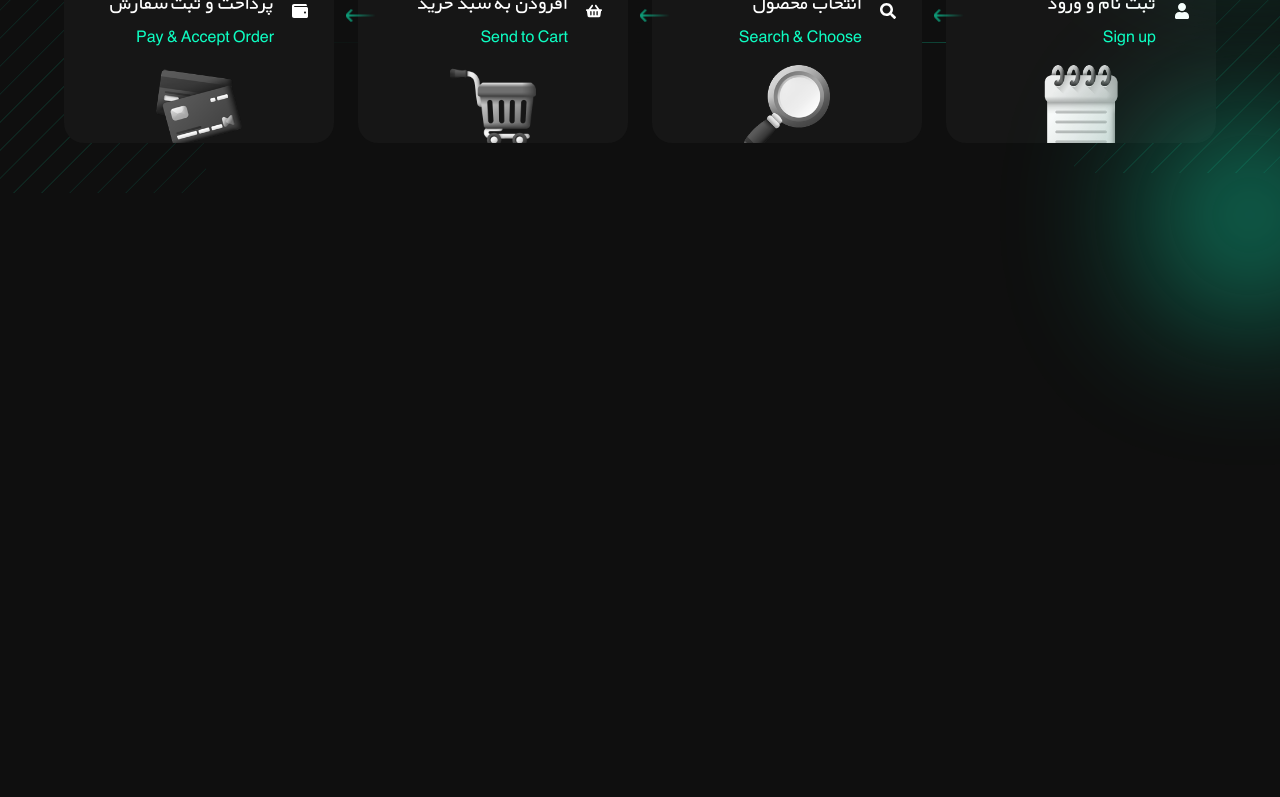
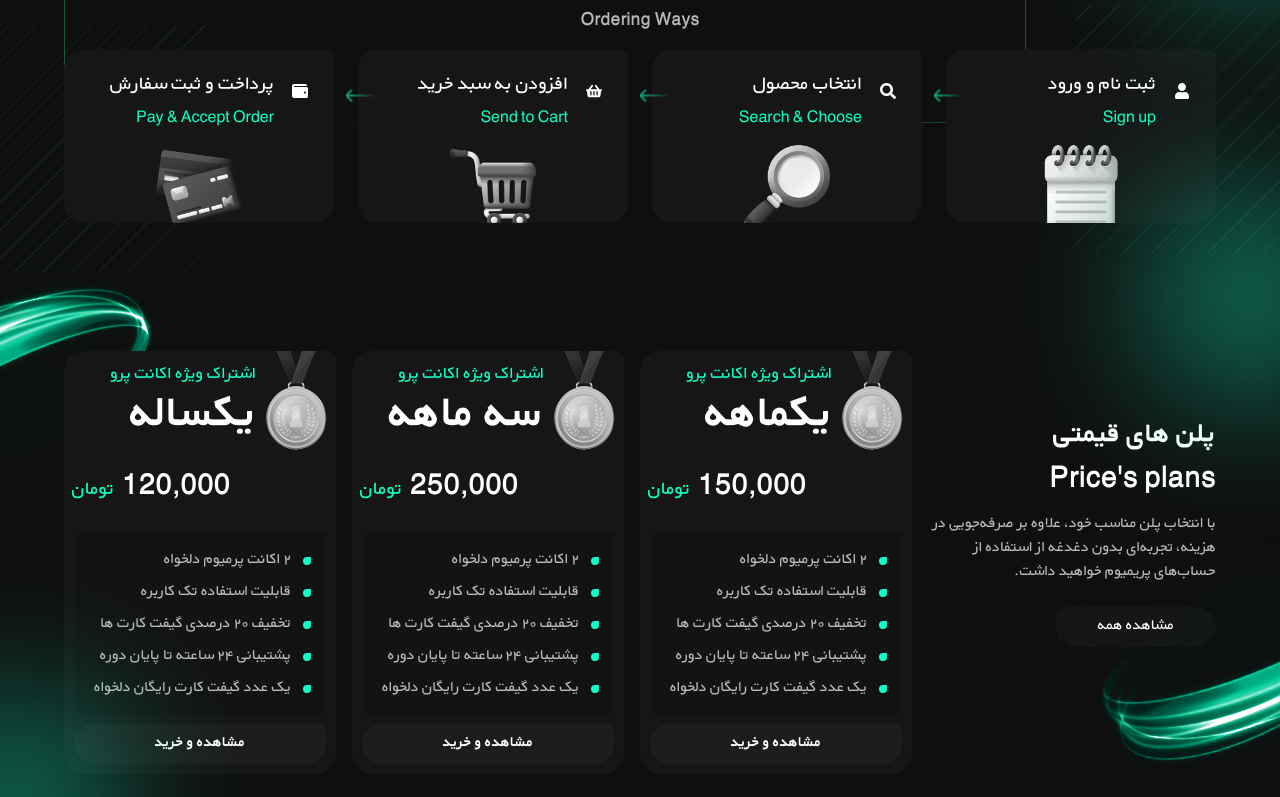
Before and after one commit to PAPAshady/account-pro, a Next.js app: page / in a window 1280 px wide. Shown: the part 2000-2797 px from the top of the page. Built offline with nearby package versions, Linux system fonts and the light colour scheme.

Commit message:
feat: implemented plans section

```diff
--- a/src/app/page.js
+++ b/src/app/page.js
@@ -3,15 +3,17 @@ import Categories from '@templates/index/Categories/Categories';
 import Services from '@templates/index/Services/Services';
 import AppleId from '@templates/index/AppleId/AppleId';
 import OrderingWays from '@templates/index/OrderingWays/OrderingWays';
+import Plans from '@templates/index/Plans/Plans';
 
 export default function Home() {
   return (
-    <div className="space-y-27 overflow-x-hidden">
+    <div className="space-y-27 lg:space-y-32 overflow-x-hidden">
       <Banner />
       <Categories />
       <Services />
       <AppleId />
       <OrderingWays />
+      <Plans />
       <div className="h-100"></div>
     </div>
   );
--- /dev/null
+++ b/src/components/modules/Cards/PlanCard/PlanCard.jsx
@@ -0,0 +1,65 @@
+import Image from 'next/image';
+import PrimaryButton from '../../PrimaryButton/PrimaryButton';
+
+export default function PlanCard({ title, price }) {
+  return (
+    <div className="bg-box group sm:rounded-box-ltr overflow-hidden rounded-t-lg rounded-b-3xl">
+      <div className="group-hover:bg-primary group-hover:bg-hatching group-hover:text-blackColor flex items-end justify-between gap-2 pt-2 pb-4 transition-colors duration-300 sm:flex-col sm:gap-4">
+        <div className="flex sm:w-full">
+          <div className="ms-2 -mt-2 hidden shrink-0 min-[390px]:block">
+            <Image
+              alt="#1"
+              width={47}
+              height={70}
+              src="/images/medal.png"
+              className="md:h-24.75 md:w-16"
+            />
+          </div>
+          <div className="ps-4 min-[390px]:ps-2">
+            <span className="text-primary group-hover:text-blackColor text-sm transition-colors duration-300 sm:text-lg">
+              اشتراک ویژه اکانت پرو
+            </span>
+            <p className="text-4xl font-bold sm:text-5xl">{title}</p>
+          </div>
+        </div>
+        <div className="flex items-center pe-2 pb-1">
+          <span className="text-lg font-bold sm:text-2xl lg:text-3xl">
+            {price.toLocaleString()}
+          </span>
+          <span className="text-primary group-hover:text-blackColor ms-1 transition-colors duration-300 sm:text-lg lg:ms-2 lg:mt-2 lg:text-xl">
+            تومان
+          </span>
+        </div>
+      </div>
+      <div className="p-2.5">
+        <div className="mb-2.5 rounded-lg rounded-tr-sm bg-[#00000026] p-3.75">
+          <ul className="space-y-2">
+            <li className="flex items-center gap-3">
+              <span className="bg-primary mt-1 size-2 rounded-lg rounded-tr-xs"></span>
+              <span className="text-paragraph">۲ اکانت پرمیوم دلخواه</span>
+            </li>
+            <li className="flex items-center gap-3">
+              <span className="bg-primary mt-1 size-2 rounded-lg rounded-tr-xs"></span>
+              <span className="text-paragraph">قابلیت استفاده تک کاربره</span>
+            </li>
+            <li className="flex items-center gap-3">
+              <span className="bg-primary mt-1 size-2 rounded-lg rounded-tr-xs"></span>
+              <span className="text-paragraph">تخفیف ۲۰ درصدی گیفت کارت ها</span>
+            </li>
+            <li className="flex items-center gap-3">
+              <span className="bg-primary mt-1 size-2 rounded-lg rounded-tr-xs"></span>
+              <span className="text-paragraph">پشتیبانی ۲۴ ساعته تا پایان دوره</span>
+            </li>
+            <li className="flex items-center gap-3">
+              <span className="bg-primary mt-1 size-2 rounded-lg rounded-tr-xs"></span>
+              <span className="text-paragraph">یک عدد گیفت کارت رایگان دلخواه</span>
+            </li>
+          </ul>
+        </div>
+        <PrimaryButton dir="ltr" className="w-full font-bold">
+          مشاهده و خرید
+        </PrimaryButton>
+      </div>
+    </div>
+  );
+}
--- a/src/components/templates/index/OrderingWays/OrderingWays.jsx
+++ b/src/components/templates/index/OrderingWays/OrderingWays.jsx
@@ -70,7 +70,6 @@ export default function OrderingWays() {
               ))}
             </div>
           </div>
-          <div className="h-200"></div>
         </div>
       </div>
     </div>
@@ -81,7 +80,7 @@ function OrderingWaysItem({ title, subtitle, image, icon, id }) {
   return (
     <div className="relative">
       {id < 4 && (
-        <div className="absolute top-10 -left-3">
+        <div className="absolute top-10 -left-3 hidden lg:block">
           <Image
             src="/images/index/ordering-ways-left-arrow.png"
             width={30}
--- /dev/null
+++ b/src/components/templates/index/Plans/Plans.jsx
@@ -0,0 +1,68 @@
+import Image from 'next/image';
+
+import PlanCard from '@modules/Cards/PlanCard/PlanCard';
+import Particle from '@modules/Particle/Particle';
+import PrimaryButton from '@modules/PrimaryButton/PrimaryButton';
+
+const plans = [
+  { id: 1, title: 'یکماهه', price: 150_000 },
+  { id: 2, title: 'سه ماهه', price: 250_000 },
+  { id: 4, title: 'یکساله', price: 120_000 },
+];
+
+export default function Plans() {
+  return (
+    <div className="relative container">
+      <Particle className="-bottom-30 -left-35 z-2 size-40 opacity-60 blur-[75px] sm:size-45 sm:blur-[80px]" />
+      <div className="absolute -top-30 -right-70 min-[1100px]:-bottom-10! sm:top-[unset] sm:-right-60 sm:-bottom-30 lg:-right-60">
+        <Image
+          alt=""
+          src="/images/index/ring-particle-4.png"
+          width={257}
+          height={182}
+          className="h-70.5 w-89.25 -rotate-5 mix-blend-color-dodge lg:h-80.5 lg:w-99.25"
+        />
+        <div className="bg-primary absolute inset-0 size-full mix-blend-hue"></div>
+      </div>
+      <div className="absolute -bottom-50 -left-65 sm:-top-20 sm:-bottom-[unset] sm:-left-70 lg:-top-32 lg:-left-65">
+        <Image
+          alt=""
+          src="/images/index/ring-particle-4.png"
+          width={257}
+          height={182}
+          className="h-70.5 w-89.25 -rotate-44 rotate-x-180 mix-blend-color-dodge lg:h-80.5 lg:w-99.25"
+        />
+        <div className="bg-primary absolute inset-0 size-full mix-blend-hue"></div>
+      </div>
+
+      <div className="gap-4 min-[1100px]:flex">
+        <div className="mb-4 text-center min-[1100px]:w-[25%] min-[1100px]:pt-16 min-[1100px]:text-start md:mb-10 lg:mb-12">
+          <div className="relative mb-4">
+            <h4 className="text-xl font-bold sm:mix-blend-color-dodge md:text-2xl lg:mb-2 lg:text-3xl">
+              پلن های قیمتی
+            </h4>
+            <h4 className="text-xl font-bold sm:mix-blend-color-dodge md:text-2xl lg:text-3xl">
+              Price&apos;s plans
+            </h4>
+            <div className="absolute hidden size-full bg-white mix-blend-hue sm:block"></div>
+          </div>
+          <p className="text-paragraph text-sm lg:text-base">
+            با انتخاب پلن مناسب خود، علاوه بر صرفه‌جویی در هزینه، تجربه‌ای بدون دغدغه از استفاده از
+            حساب‌های پریمیوم خواهید داشت.
+          </p>
+          <div className="mt-6 hidden min-[1100px]:block">
+            <PrimaryButton className="w-full max-w-40">مشاهده همه</PrimaryButton>
+          </div>
+        </div>
+        <div className="relative z-1 grid grow grid-cols-1 gap-4 sm:grid-cols-2 lg:grid-cols-3">
+          {plans.map((plan) => (
+            <PlanCard key={plan.id} {...plan} />
+          ))}
+        </div>
+      </div>
+      <div className="mt-8 flex justify-center min-[1100px]:hidden">
+        <PrimaryButton className="w-full max-w-40">مشاهده همه</PrimaryButton>
+      </div>
+    </div>
+  );
+}
```
Also changed, not shown: public/images/index/ring-particle-4.png (added), public/images/medal.png (added).
